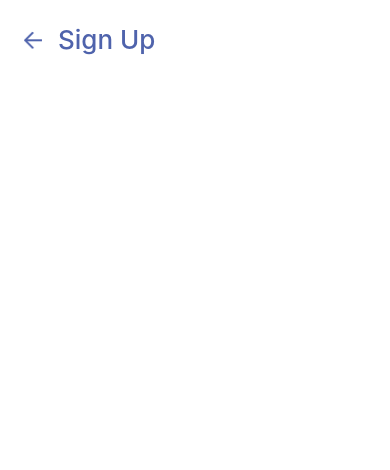
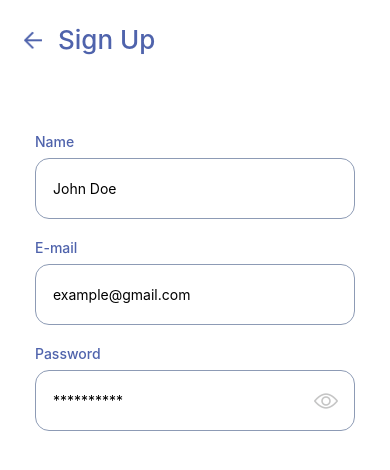
Before and after one commit to MarkusMaal2/FurnitureExampleApp, a React Native app: screen / in a window 390 px wide. Shown: the top 470 px of the page. Built offline with nearby package versions, Linux system fonts and the light colour scheme.

Commit message:
Input component

```diff
--- a/src/components/AuthHeader/styles.js
+++ b/src/components/AuthHeader/styles.js
@@ -6,6 +6,7 @@
         padding: 24,
         flexDirection: "row",
         alignItems: "center",
+        marginBottom: 54
     },
 
     image: {
--- /dev/null
+++ b/src/components/Input/index.js
@@ -0,0 +1,29 @@
+import React, {useState} from "react";
+import { TextInput, View, Text, Pressable, Image } from "react-native";
+import { styles } from "./styles";
+
+const Input = ({label, placeholder, isPassword}) => {
+    const [isPasswordVisible, setIsPasswordVisible] = useState(false);
+
+    const onEyePress = () => {
+        setIsPasswordVisible(!isPasswordVisible);
+    }
+
+    return (
+        <View style={styles.container}>
+            <Text style={styles.label}>{label}</Text>
+            <View style={styles.inputContainer}>
+                <TextInput secureTextEntry={isPassword && !isPasswordVisible} placeholder={placeholder} style={styles.input} />
+                {
+                    isPassword ? (
+                    <Pressable onPress={onEyePress}>
+                        <Image  style={styles.eye}source={!isPasswordVisible ? require('../../assets/eye.png') : require('../../assets/eye_closed.png')} />
+                    </Pressable>
+                    ) : null
+                }
+            </View>
+        </View>
+    )
+}
+
+export default Input;
--- /dev/null
+++ b/src/components/Input/styles.js
@@ -0,0 +1,32 @@
+import { StyleSheet } from "react-native";
+import { colors } from "../../utils/colors";
+
+export const styles = StyleSheet.create({
+    container: {
+        marginBottom: 20,
+        marginHorizontal: 35
+    },
+    inputContainer: {
+        borderWidth: 1,
+        borderColor: colors.grey,
+        borderRadius: 14,
+        flexDirection: "row",
+        alignItems: "center",
+    },
+    input: {
+         paddingVertical: 21,
+         paddingHorizontal: 17,
+         flex: 1
+    },
+    label: {
+        marginBottom: 8,
+        color: colors.blue,
+        fontWeight: '500',
+    },
+
+    eye: {
+        marginHorizontal: 16,
+        width: 24,
+        height: 24,
+    }
+})
--- a/src/screens/auth/SignUp/index.js
+++ b/src/screens/auth/SignUp/index.js
@@ -4,11 +4,15 @@
 import Pressable from "../../../components/Pressable";
 import AuthHeader from "../../../components/AuthHeader";
 import { styles } from "./styles";
+import Input from "../../../components/Input";
 
 const SignUp = () => {
     return (
         <View style={styles.container}>
             <AuthHeader title="Sign Up"/>
+            <Input label="Name" placeholder="John Doe"></Input>
+            <Input label="E-mail" placeholder="example@gmail.com"></Input>
+            <Input isPassword label="Password" placeholder="**********"></Input>
         </View>
     )
 }
--- a/src/screens/auth/SignUp/styles.js
+++ b/src/screens/auth/SignUp/styles.js
@@ -3,6 +3,7 @@
 
 export const styles = StyleSheet.create( {
     container: {
-        color: colors.blue,
+        display: "flex",
+        flexDirection: "column",
     }
 })
--- a/src/utils/colors.js
+++ b/src/utils/colors.js
@@ -2,5 +2,6 @@
     blue: "#4F63AC",
     white: "#FFF",
     orange: "#FCA34D",
-    black: "#000"
+    black: "#000",
+    grey: "#8D9BB5",
 }
```
Also changed, not shown: src/assets/eye.png (added), src/assets/eye_closed.png (added).
